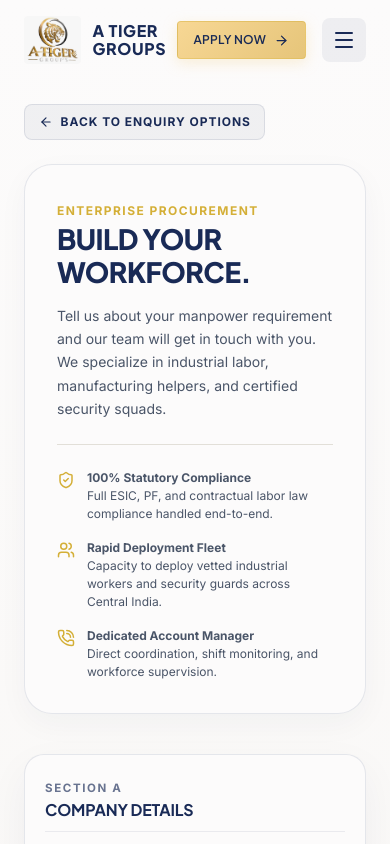
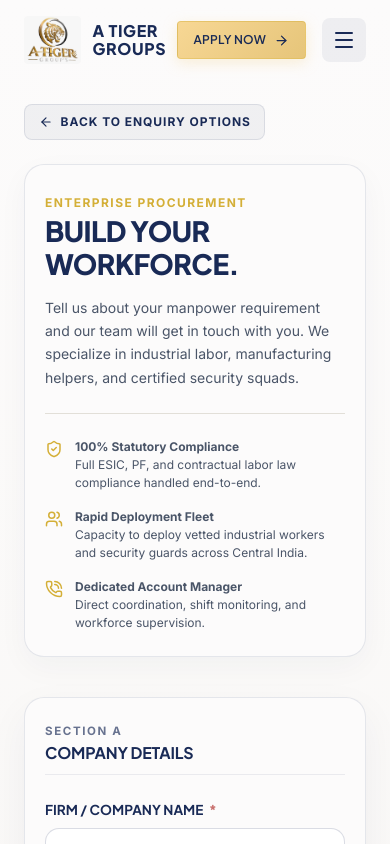
Before and after one commit to atigersgroupswebsite-ctrl/tiger_group_website, a React (Vite) app: page /enquiry/employer in a window 390 px wide. Shown: the top 844 px of the page. Built offline with nearby package versions, Linux system fonts and the light colour scheme.

Commit message:
fix(mobile): resolve candidate info panel overlap on mobile enquiry flow with static document flow

```diff
--- a/src/styles/forms.css
+++ b/src/styles/forms.css
@@ -241,10 +241,21 @@
   }
 }
 
-/* Left Sidebar Info Pane */
+/* Left Sidebar Info Pane (Candidate Information Panel) */
 .form-sidebar {
-  position: sticky;
-  top: calc(var(--header-height) + 2rem);
+  position: static;
+  height: auto;
+  min-height: unset;
+  overflow: visible;
+  top: auto;
+  z-index: auto;
+}
+
+@media (min-width: 992px) {
+  .form-sidebar {
+    position: sticky;
+    top: calc(var(--header-height) + 2rem);
+  }
 }
 
 .form-sidebar-card {
@@ -253,6 +264,17 @@
   border-radius: var(--radius-2xl);
   padding: var(--space-8);
   box-shadow: 0 10px 30px rgba(25, 42, 86, 0.04);
+  height: auto;
+  min-height: unset;
+  overflow: visible;
+  position: static;
+}
+
+@media (max-width: 640px) {
+  .form-sidebar-card {
+    padding: var(--space-6) var(--space-5);
+    border-radius: var(--radius-xl);
+  }
 }
 
 .form-sidebar-badge {
@@ -330,6 +352,10 @@
   border-radius: var(--radius-2xl);
   padding: var(--space-10) var(--space-10);
   box-shadow: 0 15px 40px rgba(25, 42, 86, 0.05);
+  position: static;
+  height: auto;
+  min-height: unset;
+  overflow: visible;
 }
 
 @media (max-width: 640px) {
```
